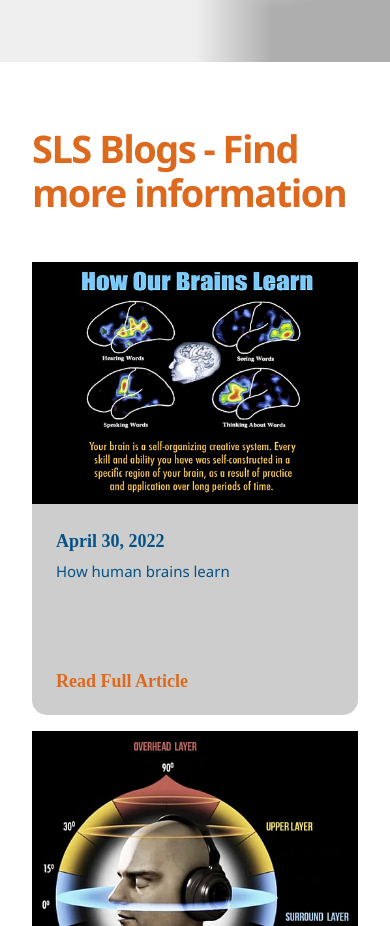
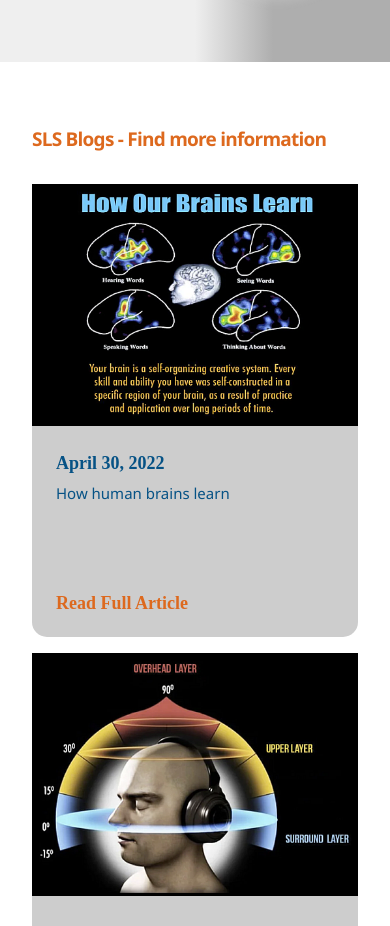
Before and after one commit to V1Rotate/Sleep-Learn-Succeed-SLS1, a React (Create React App) app: page / in a window 390 px wide. Shown: the part 6160-7086 px from the top of the page. Built offline with nearby package versions, Linux system fonts and the light colour scheme.

Commit message:
Add files via upload

```diff
--- a/src/containers/blog/blog.css
+++ b/src/containers/blog/blog.css
@@ -35,10 +35,23 @@
 
 @media screen and (max-width: 990px) {
   .sls1__blog-container {
-    grid-template-columns: repeat(1, 1fr);
+    display: flex;
+    flex-direction: column;
+    justify-content: center;
+    align-items: center;
   }
   .sls1__blog-heading h1 {
     font-size: 38px;
     line-height: 44px;
   }
 }
+
+@media screen and (max-width: 550px) {
+  .sls1__blog-heading h1 {
+    font-size: 19px;
+    line-height: 26px;
+  }
+  .sls1__blog-heading {
+    margin-bottom: 2rem;
+  }
+}
```
